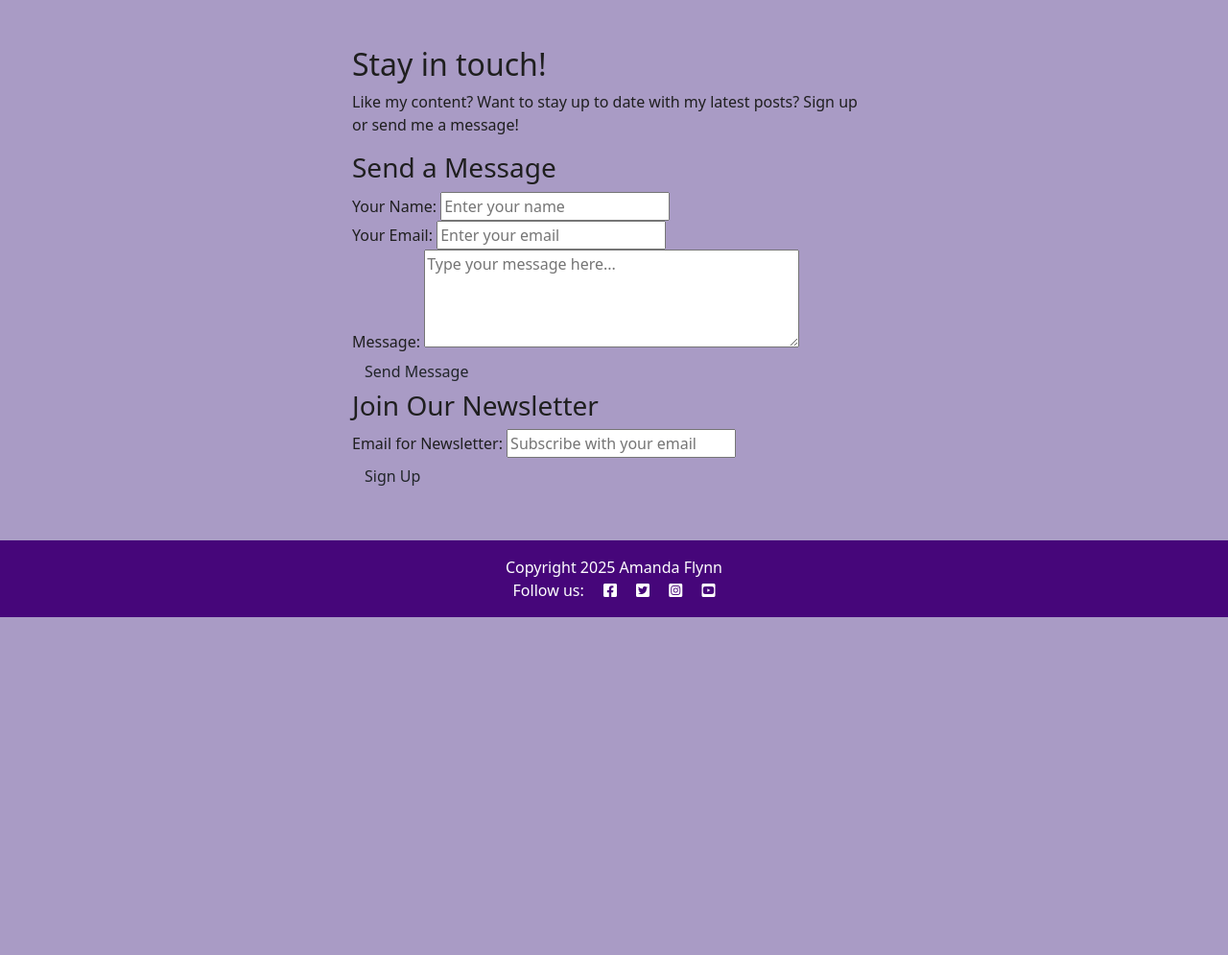
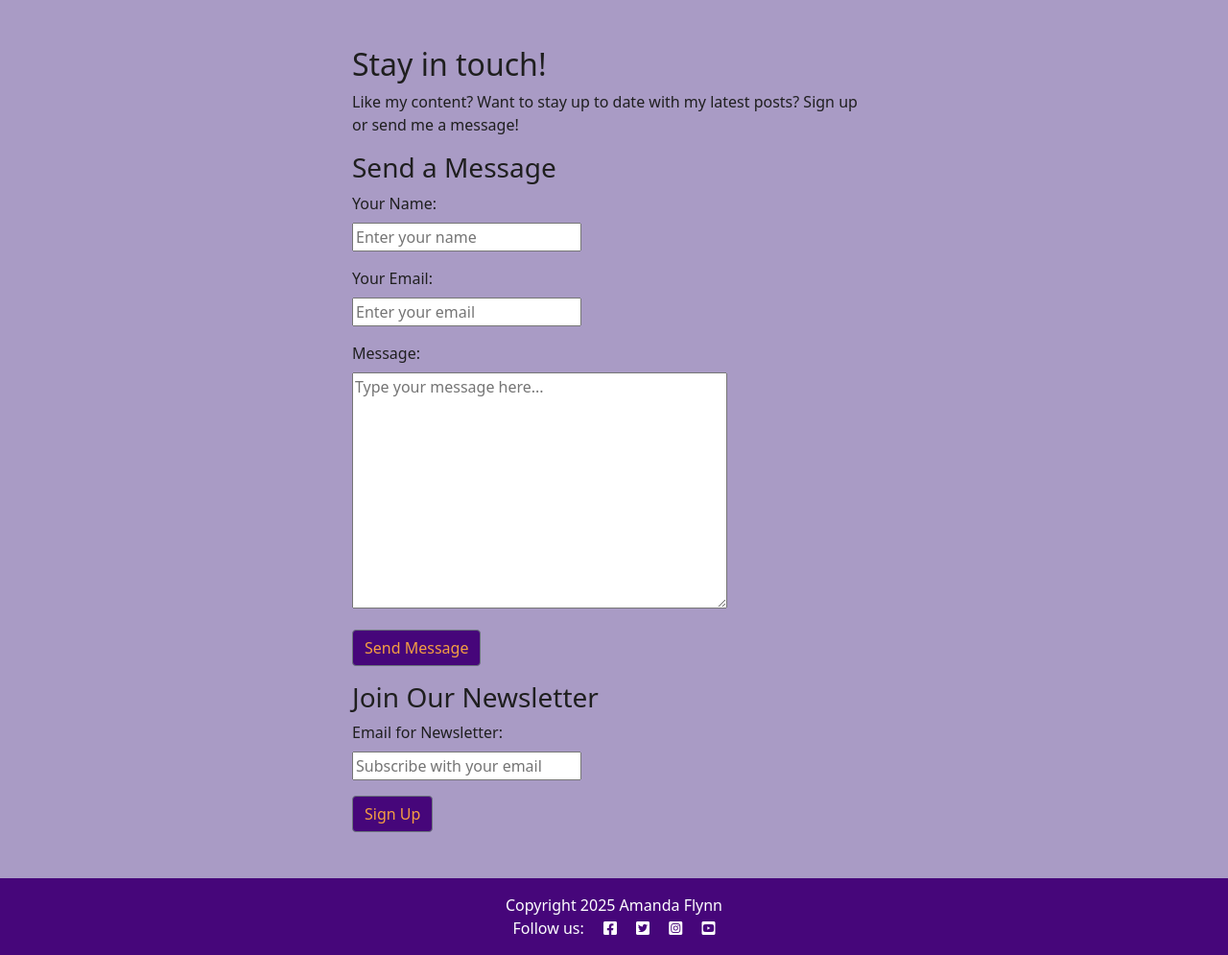
Before and after one commit to AF-5446/Lyric-Lure-CSP, a Django app: page /about/ in a window 1280 px wide. Shown: the part 218-1213 px from the top of the page at 96% size. Before the commit the page ends 861 px from the top, so only its background shows below. Run offline with Django 4.2, Linux system fonts and the light colour scheme; data that the repository does not hold is empty; some libraries are stand-ins or nearby versions.

Commit message:
Forms and their shapes edited, need to add further styling

```diff
--- a/about/forms.py
+++ b/about/forms.py
@@ -14,7 +14,7 @@ class ContactMessageForm(forms.ModelForm):
     )
     message = forms.CharField(
         label="Message",
-        widget=forms.Textarea(attrs={'placeholder': 'Type your message here...', 'rows': 4}),
+        widget=forms.Textarea(attrs={'placeholder': 'Type your message here...', 'rows': 10}),
     )
 
     class Meta:
--- a/about/templates/about/about.html
+++ b/about/templates/about/about.html
@@ -46,35 +46,38 @@
         <form method="post">
           {% csrf_token %}
           <!-- Render fields individually -->
-          <div class="form-field">
+           <!-- Name Field-->
+          <div class="form-field requiredField mb-3">
             {{ contact_form.name.label_tag }}
             {{ contact_form.name }}
             {{ contact_form.name.errors }}
           </div>
-          <div class="form-field">
+          <!-- Email Field-->
+          <div class="form-field requiredField mb-3">
             {{ contact_form.email.label_tag }}
             {{ contact_form.email }}
             {{ contact_form.email.errors }}
           </div>
-          <div class="form-field">
+          <!-- Message Field-->
+          <div class="form-field requiredField mb-3">
             {{ contact_form.message.label_tag }}
             {{ contact_form.message }}
             {{ contact_form.message.errors }}
           </div>
-          <button type="submit" name="contact_submit" class="btn">Send Message</button>
+          <button type="submit" name="contact_submit" class="btn btn-secondary btn-edit">Send Message</button>
         </form>
       </div>
       <!-- Newsletter Form -->
-      <div class="newsletter-form">
+      <div class="newsletter-form mt-3">
         <h3>Join Our Newsletter</h3>
         <form method="post">
           {% csrf_token %}
-          <div class="form-field">
+          <div class="form-field mb-3">
             {{ newsletter_form.email.label_tag }}
             {{ newsletter_form.email }}
             {{ newsletter_form.email.errors }}
           </div>
-          <button type="submit" name="newsletter_submit" class="btn">Sign Up</button>
+          <button type="submit" name="newsletter_submit" class="btn btn-secondary btn-edit">Sign Up</button>
         </form>
       </div>
     </div>
--- a/static/css/style.css
+++ b/static/css/style.css
@@ -157,6 +157,11 @@ body {
     color: black;
 }
 
+.form-field label {
+    display: block;
+    margin-bottom: 0.5rem;
+}
+
 .btn-signup,
 .btn-edit {
     background-color: #46067a;
```
